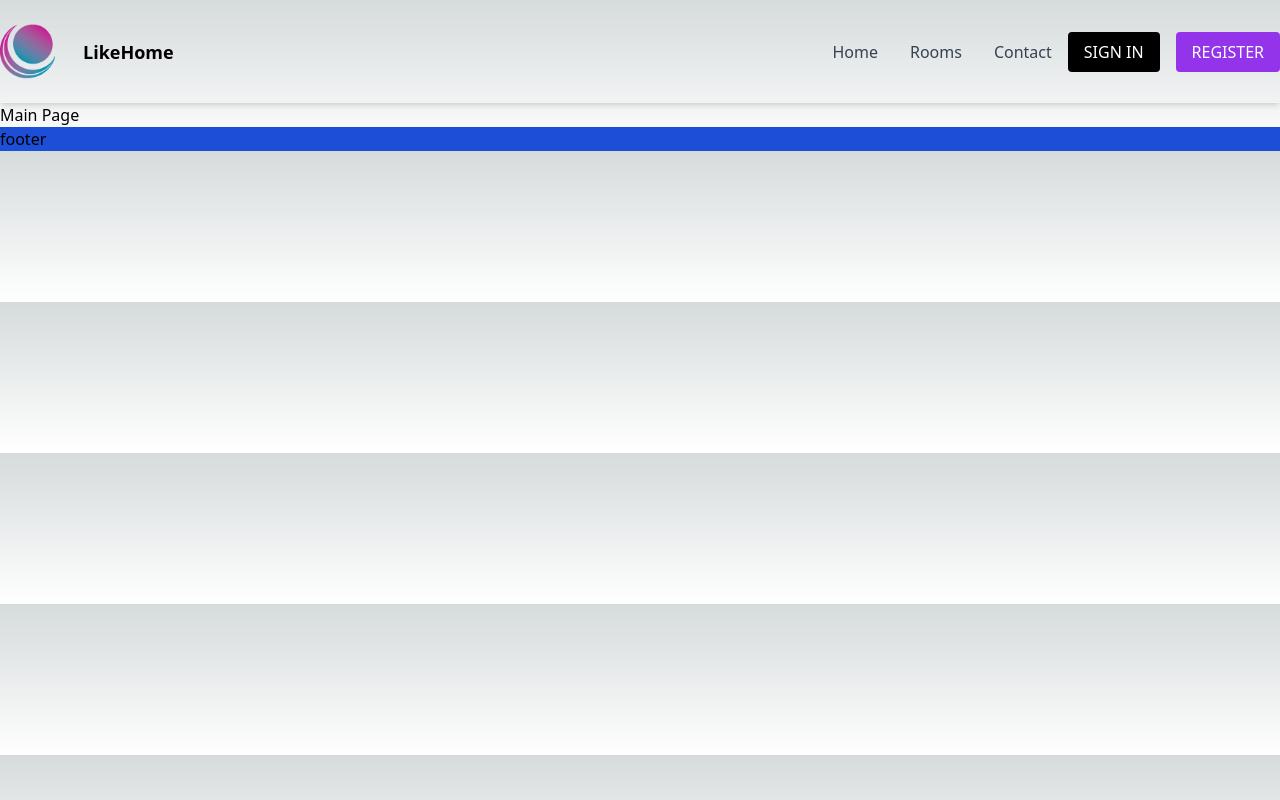
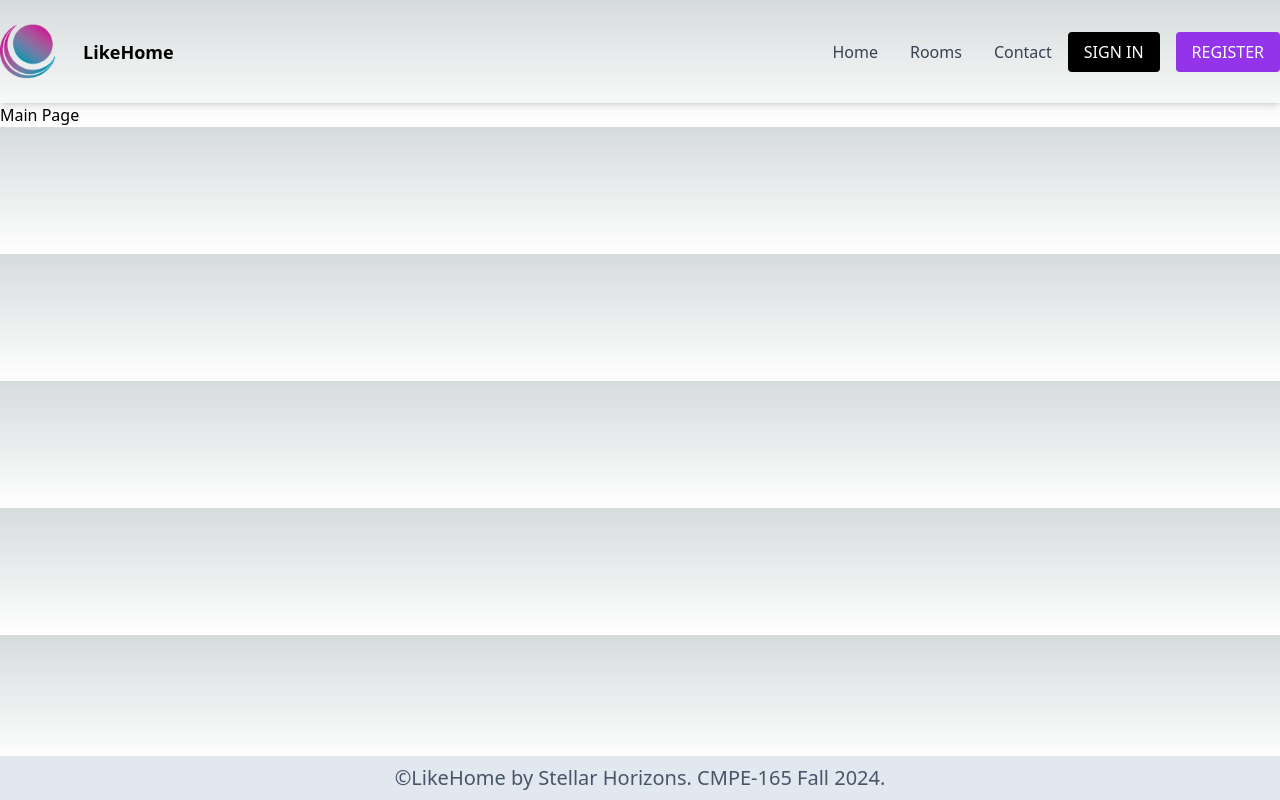
Before and after one commit to KingSand08/LikeHome, a Next.js app: page / in a window 1280 px wide. Built offline with nearby package versions, Linux system fonts and the light colour scheme.

Commit message:
Footer text. Basic color/bg.

```diff
--- a/components/layout/Footer.tsx
+++ b/components/layout/Footer.tsx
@@ -1,12 +1,11 @@
 import React from "react";
 
 const Footer = () => {
-    return (
-    <footer className="bg-blue-700">
-        <div className="container mx-auto">footer</div>
+  return (
+    <footer className="bg-slate-200 flex justify-center w-full p-2 text-xl text-slate-600 absolute bottom-0">
+      <p>©LikeHome by Stellar Horizons. CMPE-165 Fall 2024.</p>
     </footer>
-    );
-
+  );
 };
 
 export default Footer;
```
